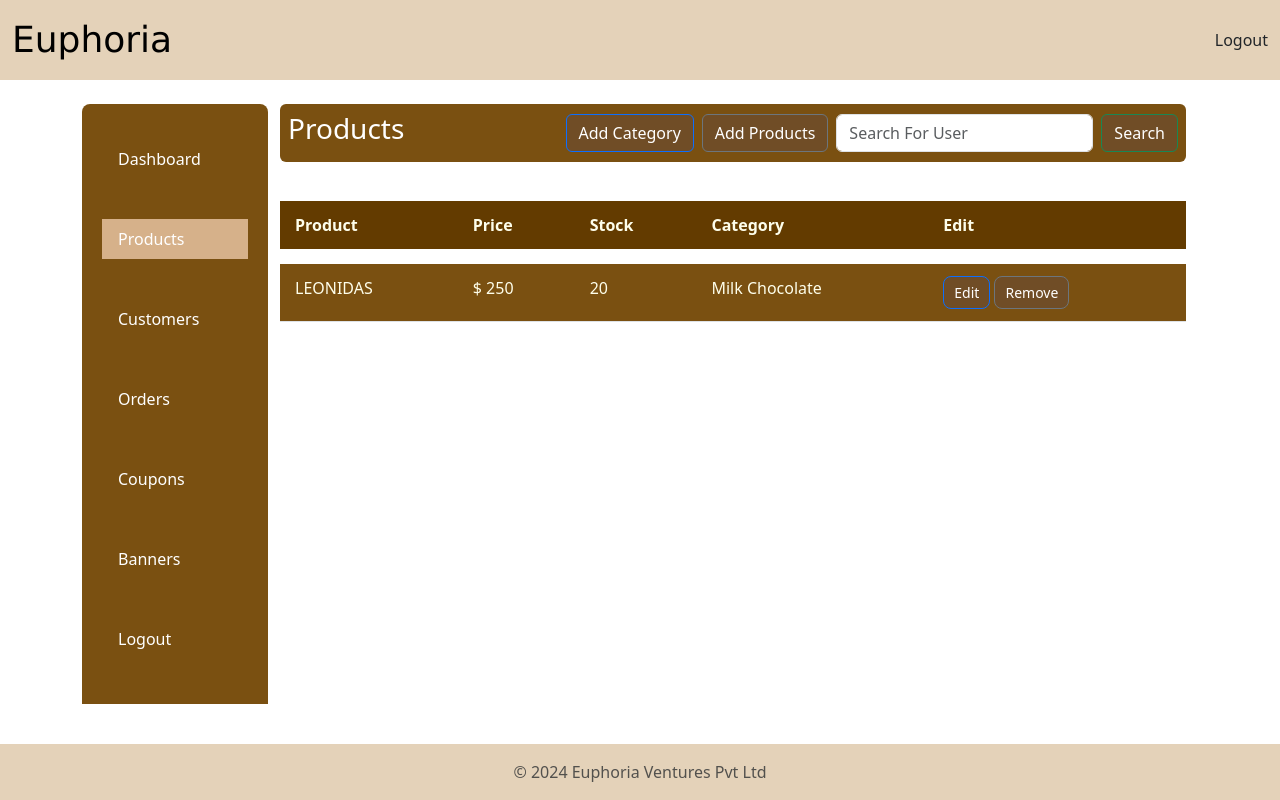
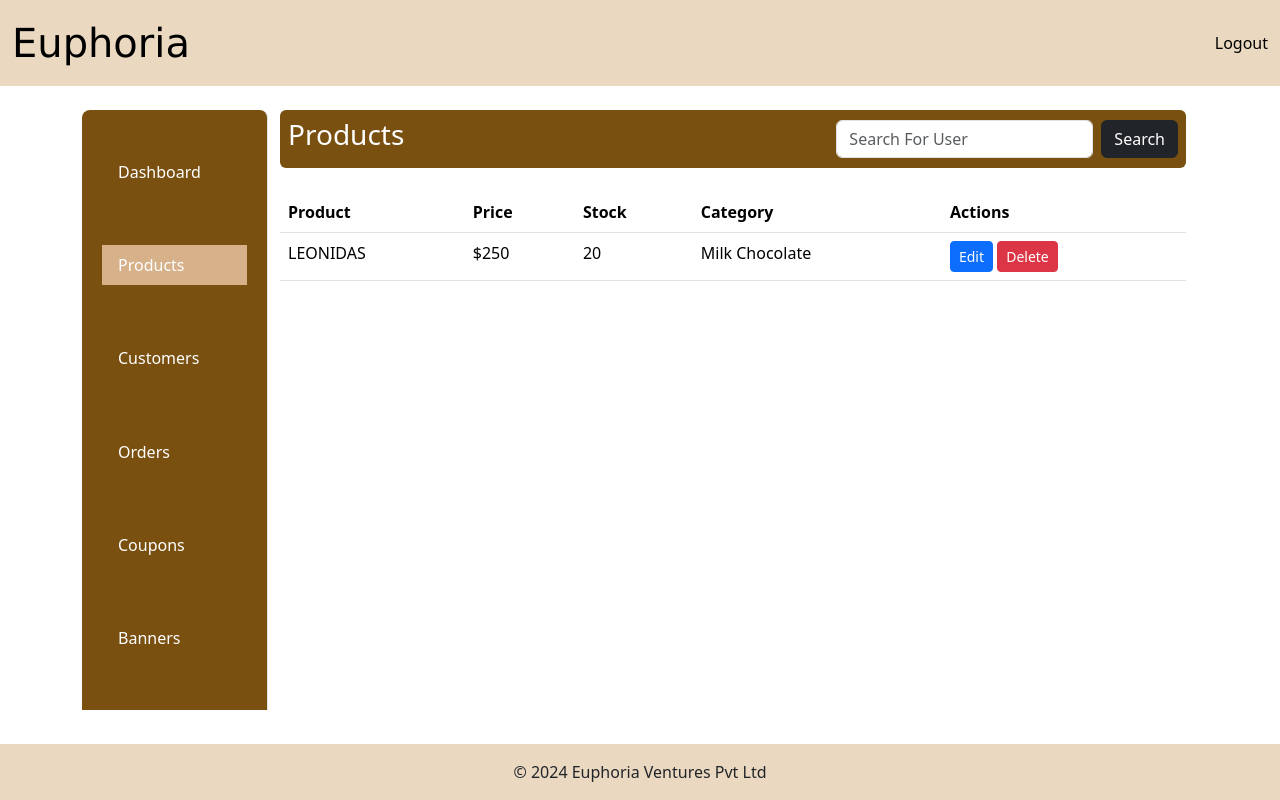
Before and after one commit to Aswin1819/Euphoria, a Django app: page /adminproducts/ in a window 1280 px wide. Run offline with Django 5.2, Linux system fonts and the light colour scheme.

Commit message:
listed the customers in admin admin can block and unblock the customers but still the table styles didn't working

```diff
--- a/adminapp/static/css/headerfooter.css
+++ b/adminapp/static/css/headerfooter.css
@@ -1,41 +1,25 @@
-/*body {
-    background-color: #c4ac8b;
-}
-*/
-
-.card {
-    background-color: #e4d2b9; /* Card background */
-    border: none;
-}
-
-.btn {
-    background-color: #704d26;
-    color: white;
-}
-
-.navbar {
-    background-color: #e4d2b9;
-}
-
-.footer {
-    background-color: #e4d2b9;
-}
-
-.navbar-brand {
-    font-family:'Lucida Sans', 'Lucida Sans Regular', 'Lucida Grande', 'Lucida Sans Unicode', Geneva, Verdana, sans-serif;
-    font-size: 36px;  /* Adjust the size as needed */
+.login-card {
+    background-color: #EAD8C0;
+    border-radius: 2rem;
 }
 
 
+.admin-navbar,footer{
+    background-color: #EAD8C0;
+    color: black;
+}
+.navbar-brand {
+    color: black;
+    font-family: 'Lucida Sans', 'Lucida Sans Regular', 'Lucida Grande', 'Lucida Sans Unicode', Geneva, Verdana, sans-serif;
+    font-size: 2.5rem;
+}
 
-/*admincustomers*/
 
-/* Sidebar styling */
-/* Sidebar styling */
 .sidebar {
     height: 75vh;
-    background-color: #7A5011 !important; /* Use !important to ensure it overrides other styles */
+    background-color: #7A5011; /* Use !important to ensure it overrides other styles */
     padding: 20px;
+    border-right: 1px solid #dee2e6;
     /* border-right: 1px solid red; */
 }
 
@@ -74,99 +76,11 @@
     color: white;
 } */
 
-.table td,
-.table th {
-    padding: 15px;
-}
-
-.btn-del,.btn-blk {
-    border-radius: 8px;
-}
-
-.btn-sm {
-    padding: 5px 10px;
-}
 
 
 /*--------------------- Table in admin page --------------------------*/
 
-.table-container {
-    width: 95%;
-    background: #232323;
-    padding: 10px;
-    box-shadow: 0 0 10px rgba(100, 98, 98, 0.5);
-    border-radius: 10px;
-    margin-bottom: 1rem;
-}
 
-.table {
-    width: 100%;
-    border-collapse: separate;
-    border-spacing: 0 15px;
-    margin: 20px 0;
-    font-size: 1em;
-    width: 100%;
-}
-
-.table thead th {
-    padding: 12px 15px;
-    background: #633B00;
-    color: #fefeeb;
-    border-style: none;
-}
-.table thead tr {
-    border-top-left-radius: 1rem;
-}
-
-
-
-.table tbody tr {
-    background: #7A5011;
-    border-radius: 10px;
-
-}
-
-.table tbody tr td {
-    padding: 12px 15px;
-    text-align: left;
-    background: #7A5011;
-    color: #fefeeb;
-}
-.product-table-first {
-    border-top-left-radius: 10px;
-    border-bottom-left-radius: 10px;
-}
-
-.product-table-last {
-    border-top-right-radius: 10px;
-    border-bottom-right-radius: 10px;
-}
-.products-icon {
-    display: flex;
-    gap: 20px;
-}
-
-.status.active {
-    color: #4CAF50;
-}
-
-.status.block {
-    color: #F44336;
-}
-
-.bi.bi-trash3 {
-    color: #FF0000;
-}
-
-.submit-btn {
-    color: #fefeeb;
-    background: #DB4444;
-    margin: 20px;
-}
-
-.submit-btn:hover {
-    background: #CE5252;
-}
 
 
 
--- a/adminapp/templates/adminbase.html
+++ b/adminapp/templates/adminbase.html
@@ -14,11 +14,11 @@
 </head>
 <body class="d-flex flex-column min-vh-100">
     <!-- Header -->
-    <nav class="navbar navbar-expand-lg">
+    <nav class="navbar navbar-expand-lg admin-navbar">
         <div class="container-fluid">
             <a class="navbar-brand" href="#">Euphoria</a>
             <div class="d-flex">
-                <a class="nav-link" href="#">Logout <i class="bi bi-box-arrow-right"></i></a>
+                <a class="nav-link" href="{% url 'adminLogout' %}">Logout <i class="bi bi-box-arrow-right"></i></a>
             </div>
         </div>
     </nav>
@@ -31,7 +31,7 @@
     <!-- Footer -->
     <footer class="footer mt-auto py-3">
         <div class="container text-center">
-            <span class="text-muted">© 2024 Euphoria Ventures Pvt Ltd</span>
+            <span class="text-dark">© 2024 Euphoria Ventures Pvt Ltd</span>
         </div>
     </footer>
 
--- a/adminapp/templates/admincoupons.html
+++ b/adminapp/templates/admincoupons.html
@@ -15,7 +15,6 @@
                 <a class="nav-link" href="#">Orders</a>
                 <a class="nav-link active" href="#">Coupons</a>
                 <a class="nav-link" href="#">Banners</a>
-                <a class="nav-link" href="#">Logout</a>
             </nav>
         </div>
 
--- a/adminapp/templates/adminorders.html
+++ b/adminapp/templates/adminorders.html
@@ -15,7 +15,6 @@
                 <a class="nav-link active" href="#">Orders</a>
                 <a class="nav-link" href="#">Coupons</a>
                 <a class="nav-link" href="#">Banners</a>
-                <a class="nav-link" href="#">Logout</a>
             </nav>
         </div>
 
--- a/adminapp/templates/adminproducts.html
+++ b/adminapp/templates/adminproducts.html
@@ -15,7 +15,6 @@
                 <a class="nav-link" href="#">Orders</a>
                 <a class="nav-link" href="#">Coupons</a>
                 <a class="nav-link" href="#">Banners</a>
-                <a class="nav-link" href="#">Logout</a>
             </nav>
         </div>
 
@@ -23,65 +22,37 @@
         <div class="col-md-10 ">
             <div class="d-flex justify-content-between align-items-center mt-0 mb-4 dash-head py-2 rounded text-white px-2">
                 <h3>Products</h3>
-                <div class="d-flex align-items-center">
-                    <button class="btn btn-primary me-2 rounded" type="button">Add Category</button>
-                    <button class="btn btn-secondary me-2 rounded" type="button">Add Products</button>
-                    <form class="d-flex" role="search">
-                        <input class="form-control me-2" type="search" placeholder="Search For User" aria-label="Search">
-                        <button class="btn btn-outline-success" type="submit">Search</button>
-                    </form>
-                </div>
+                <form class="d-flex" role="search">
+                    <input class="form-control me-2" type="search" placeholder="Search For User" aria-label="Search">
+                    <button class="btn btn-dark" type="submit">Search</button>
+                </form>
             </div>
 
-
             <!-- Customer Table -->
-            <!-- <table class="table">
-                <thead class="custom-table-header">
-                    <tr >
-                        <th scope="col">Product</th>
-                        <th scope="col">Price</th>
-                        <th scope="col">Stock</th>
-                        <th scope="col">Category</th>
-                        <th scope="col">Edit</th>
+            <table class="table">
+                <thead>
+                    <tr>
+                        <th>Product</th>
+                        <th>Price</th>
+                        <th>Stock</th>
+                        <th>Category</th>
+                        <th>Actions</th>
                     </tr>
                 </thead>
                 <tbody>
                     <tr>
                         <td>LEONIDAS</td>
-                        <td>$ 250</td>
+                        <td>$250</td>
                         <td>20</td>
                         <td>Milk Chocolate</td>
                         <td>
-                            <button class="btn btn-primary btn-sm btn-del">Edit</button>
-                            <button class="btn btn-secondary btn-sm btn-blk">Remove</button>
+                            <button class="btn btn-sm btn-primary">Edit</button>
+                            <button class="btn btn-sm btn-danger">Delete</button>
                         </td>
                     </tr>
                 </tbody>
-            </table> -->
-            <!-- <div class="table-container"></div> -->
-                <table class="table">
-                    <thead>
-                        <tr class="product-table-head">
-                            <th scope="col">Product</th>
-                            <th scope="col">Price</th>
-                            <th scope="col">Stock</th>
-                            <th scope="col">Category</th>
-                            <th scope="col">Edit</th>
-                        </tr>
-                    </thead>
-                     <tbody>
-                    <tr>
-                        <td>LEONIDAS</td>
-                        <td>$ 250</td>
-                        <td>20</td>
-                        <td>Milk Chocolate</td>
-                        <td>
-                            <button class="btn btn-primary btn-sm btn-del">Edit</button>
-                            <button class="btn btn-secondary btn-sm btn-blk">Remove</button>
-                        </td>
-                    </tr>
-                </tbody>
-                </table>
+            </table>
+
         </div>
     </div>
 </div>
--- a/adminapp/urls.py
+++ b/adminapp/urls.py
@@ -4,9 +4,13 @@ from .import views
 
 urlpatterns = [
     path('adminLogin/',views.adminLogin, name = 'adminLogin'),
-    path('admincustomers/',views.adminCustomers,name='admincustomers'),
-    path('adminproducts/',views.adminProducts,name = 'adminproducts'),
-    path('adminorders/',views.adminOrders,name = 'adminorders'),
-    path('admincoupons/',views.adminCoupons,name ='admincoupons'),
+    path('checkAdmin',views.checkAdmin,name='checkAdmin'),
+    path('admincustomers/',views.adminCustomers,name='adminCustomers'),
+    path('blockUser/<int:id>',views.blockUser,name='blockUser'),
+    path('customerSearch/',views.customerSearch,name='customerSearch'),
+    path('adminproducts/',views.adminProducts,name = 'adminProducts'),
+    path('adminorders/',views.adminOrders,name = 'adminOrders'),
+    path('admincoupons/',views.adminCoupons,name ='adminCoupons'),
+    path('adminLogout',views.adminLogout,name='adminLogout'),
 
 ]
--- a/adminapp/views.py
+++ b/adminapp/views.py
@@ -1,15 +1,81 @@
-from django.shortcuts import render
+from django.shortcuts import render,redirect,get_object_or_404
+from django.contrib.auth import login,logout,authenticate
+from django.contrib import messages
+from django.contrib.auth import get_user_model
+from .models import EuphoUser
 
 # Create your views here.
 
 
 
 def adminLogin(request):
+    if request.user.is_authenticated:
+        if request.user.is_superuser:
+            return redirect(adminCustomers)
+        return render(request,'adminlogin.html')
     return render(request,'adminlogin.html')
 
+def checkAdmin(request):
+    if request.method == 'POST':
+        email = request.POST.get('email')
+        password = request.POST.get('password')
+
+        if not email or not password:
+            messages.warning(request,"Email and password are required")
+            return render(request,'adminlogin.html')
+
+        User = get_user_model()
+
+        user = authenticate(request,email=email,password=password)
+        if user:
+            login(request,user)
+            if user.is_staff:
+                return redirect(adminLogin)
+            else:
+                messages.warning(request,'You do not have permission to admin site')
+                return render(request,'adminlogin.html')
+    else:
+        messages.warning(request,"Invalid Credentials!")
+        return render(request,'adminlogin.html')
+
+
+def adminLogout(request):
+    if request.user.is_authenticated:
+        if request.user.is_superuser:
+            logout(request)
+        return redirect(adminLogin)
+    return redirect(adminLogin)
+
+
+
 def adminCustomers(request):
-    return render(request,'admincustomers.html')
+    if request.user.is_superuser:
+        user = EuphoUser.objects.all().order_by('id')
+        return render(request,'admincustomers.html',{'users':user})
+    return redirect(adminLogin)
 
+
+
+User = get_user_model()
+def blockUser(request,id):
+    if request.user.is_authenticated:
+        if request.user.is_superuser:
+            user = get_object_or_404(User,id=id)
+            user.is_active = not user.is_active
+            user.save()
+            return redirect(adminCustomers)
+        return render(request,'adminlogin.html')
+    return render(request,'adminlogin.html')
+
+
+def customerSearch(request):
+    if request.method=='POST':
+        search = request.POST.get('search')
+        if search is not None:
+            user = User.objects.filter(username__icontains=search).order_by('username')
+        else:
+            user = User.objects.all()
+        return render(request,'adminCustomers.html',{'users':user})
 
 def adminProducts(request):
     return render(request,'adminproducts.html')
--- a/euphoria/settings.py
+++ b/euphoria/settings.py
@@ -112,3 +112,5 @@ STATICFILES_DIRS = [
 ]
 
 DEFAULT_AUTO_FIELD = 'django.db.models.BigAutoField'
+# Add this line to use the custom social adapter
+SOCIALACCOUNT_ADAPTER = 'adminapp.adapters.CustomSocialAccountAdapter'
--- a/userapp/templates/userlogin.html
+++ b/userapp/templates/userlogin.html
@@ -30,7 +30,7 @@
                         </div>
                         <button type="submit" class="btn btn-login w-100">Login</button>
                     </form>
-                    <p class="text-center mt-3">New Customer? <a class="decoration-none" href="#">Start here</a></p>
+                    <p class="text-center mt-3">New Customer? <a class="decoration-none" href="{% url 'usersignup' %}">Start here</a></p>
                     <hr>
                     <p class="text-center">or continue with</p>
                     <div class="text-center">
--- a/userapp/templates/usersignup.html
+++ b/userapp/templates/usersignup.html
@@ -53,7 +53,7 @@
                     </form>
                     <p class="text-center mt-3">
                         Already have an account?
-                        <a class="decoration-none" href="">Login</a>
+                        <a class="decoration-none" href="{% url 'userlogin' %}">Login</a>
                     </p>
                 </div>
             </div>
--- a/userapp/views.py
+++ b/userapp/views.py
@@ -7,7 +7,10 @@ from django.contrib import messages
 from userapp.userotp import generateAndSendOtp
 from django.conf import settings
 from .signals import userOtpVerified
+
 # Create your views here.
+
+
 
 def userlogin(request):
     if request.user.is_authenticated:
```
Also changed, not shown: other parts of adminapp/static/css/headerfooter.css (+62 -2 lines), adminapp/adapters.py (added, +20 -0 lines), adminapp/templates/admincustomers.html (+29 -14 lines), adminapp/templates/adminlogin.html (+25 -6 lines), userapp/static/css/styles.css (+20 -0 lines), userapp/templates/userbase.html (+21 -18 lines).
